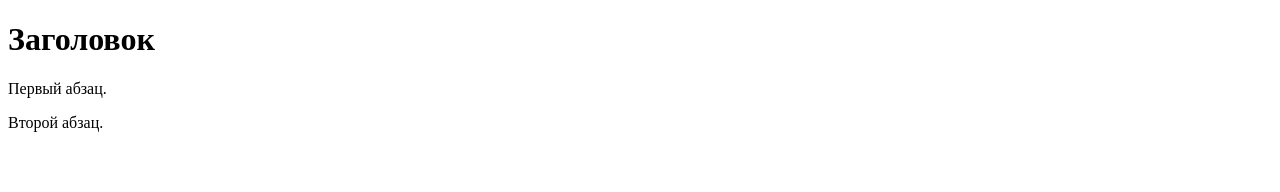
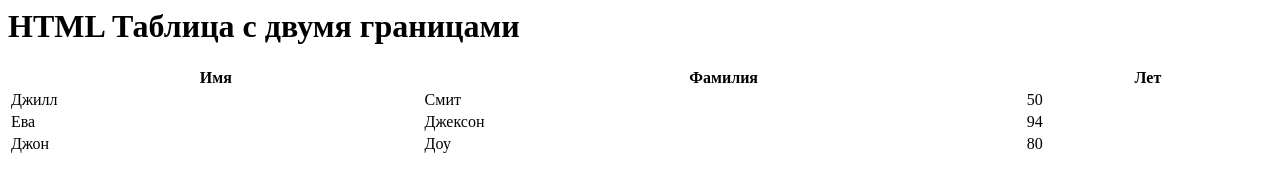
Before and after one commit to IvanPerfomance/Ivanperfomance.github.io, a plain HTML site: page index.html in a window 1280 px wide. Drawn offline with Linux system fonts and the light colour scheme.

Commit message:
Update index.html

```diff
--- a/index.html
+++ b/index.html
@@ -1,13 +1,29 @@
-<!DOCTYPE HTML PUBLIC "-//W3C//DTD HTML 4.01//EN" "http://www.w3.org/TR/html4/strict.dtd">
-<html>
- <head>
-  <meta http-equiv="Content-Type" content="text/html; charset=utf-8">
-  <title>Пример веб-страницы</title>
- </head>
- <body>
-  <h1>Заголовок</h1>
-  <!-- Комментарий -->
-  <p>Первый абзац.</p>
-  <p>Второй абзац.</p>
- </body>
+
+
+<h1>HTML Таблица с двумя границами</h1>
+
+<table style="width:100%">
+  <tr>
+    <th>Имя</th>
+    <th>Фамилия</th>
+    <th>Лет</th>
+  </tr>
+  <tr>
+    <td>Джилл</td>
+    <td>Смит</td>
+    <td>50</td>
+  </tr>
+  <tr>
+    <td>Ева</td>
+    <td>Джексон</td>
+    <td>94</td>
+  </tr>
+  <tr>
+    <td>Джон</td>
+    <td>Доу</td>
+    <td>80</td>
+  </tr>
+</table>
+
+</body>
 </html>
```
